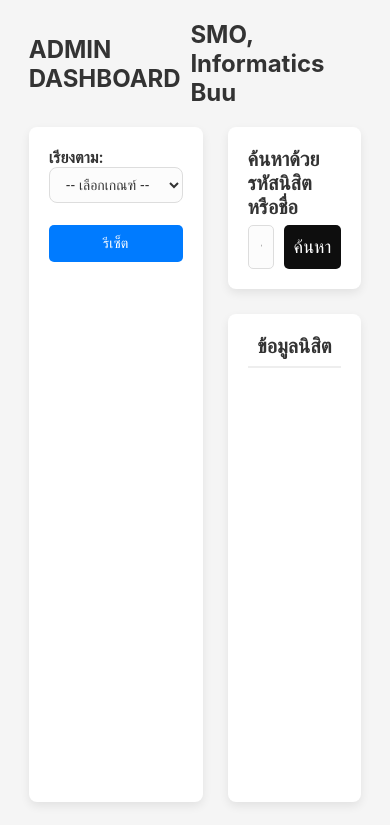
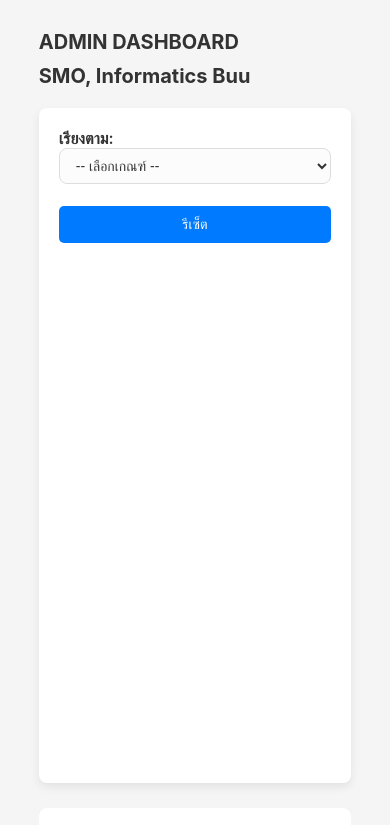
Before and after one commit to FTGFLabs/shirtAdminDashboard, a website: page src/index.html in a window 390 px wide. Shown: the top 825 px of the page. Drawn offline with Linux system fonts and the light colour scheme.

Commit message:
feat: responsive

```diff
--- a/src/index.html
+++ b/src/index.html
@@ -369,7 +369,39 @@
         .student-card h3 {
             margin-bottom: 10px;
         }
+        @media (max-width: 780px) {
+            .container {
+                width: 100%;
+                padding: 10px;
+            }
+            .warp-container {
+                flex-direction: column;
+                height: auto;
+            }
+            .left-container, .right-container {
+                width: 100%;
+                flex: none;
+                overflow-y: auto;
+            }
+            .info-card {
+                height: auto;
+            }
+            .nav {
+                flex-direction: column;
+                align-items: flex-start;
+                gap: 10px;
+            }
+            .nav h1 {
+                font-size: 20px;
+            }
+            .search-card form {
+                flex-direction: column;
+            }
+            .submit-btn {
+                width: 100%;
+            }
 
+        }
     </style>
 </head>
 <body>
```
